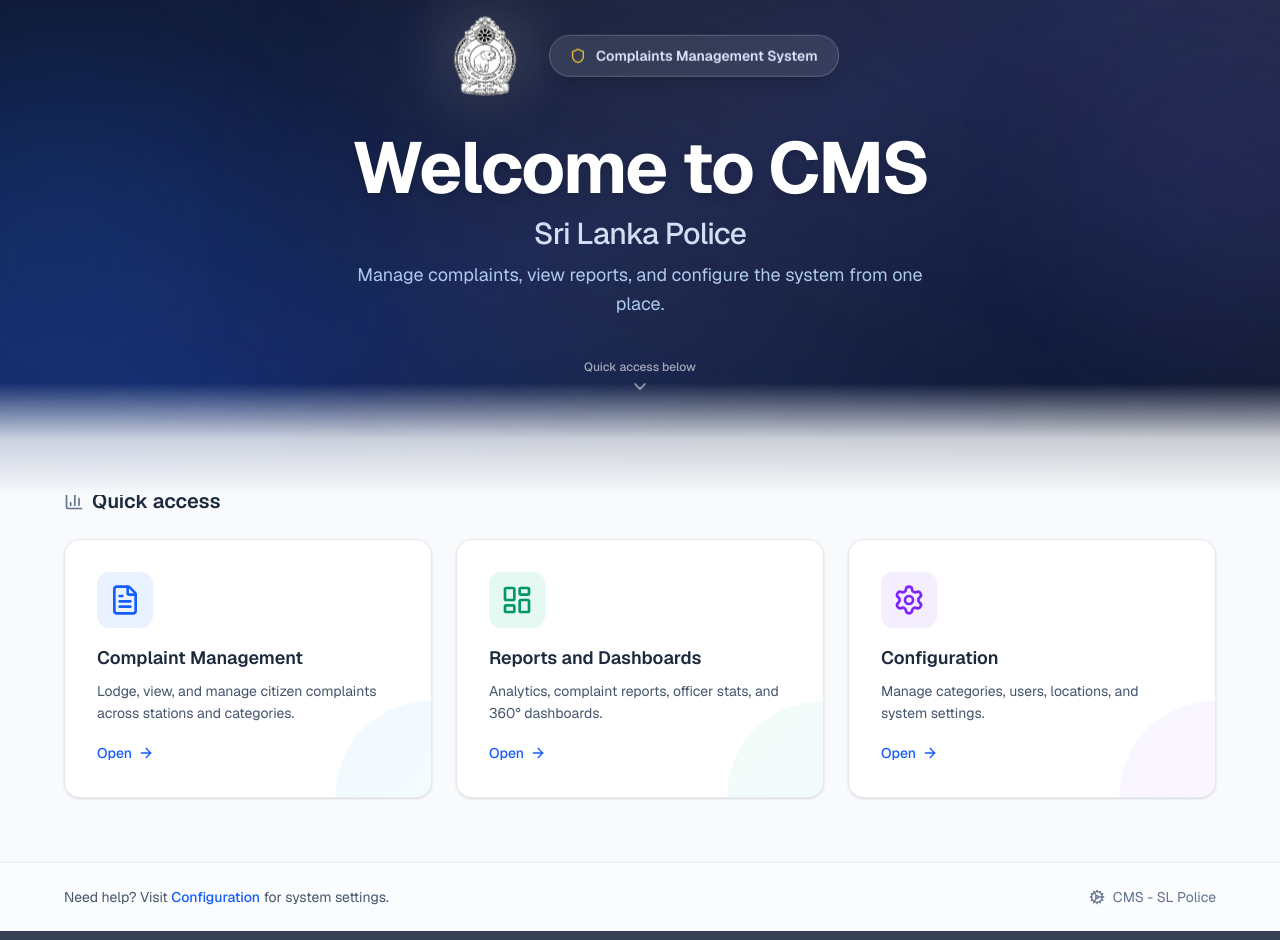
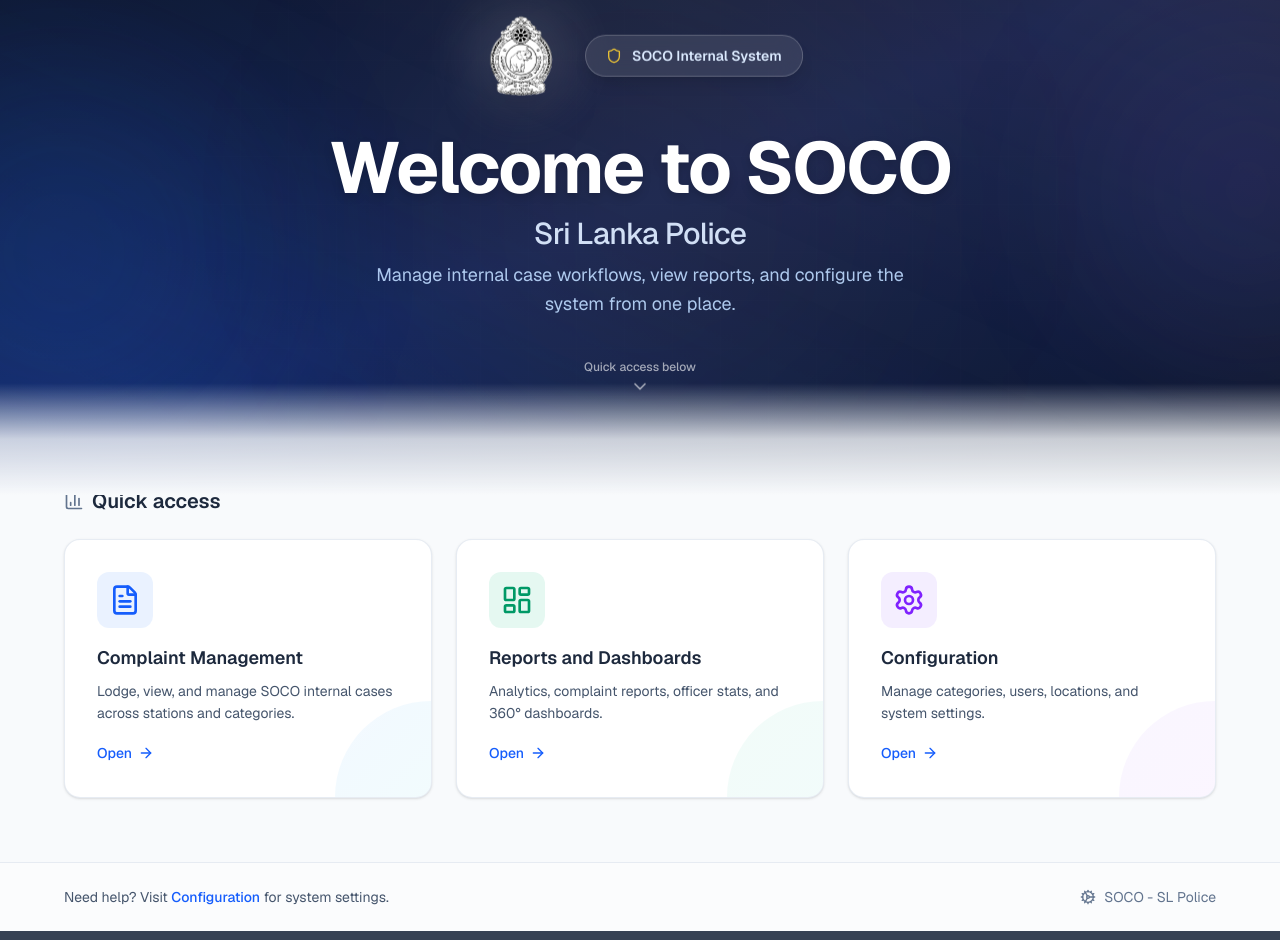
Before and after one commit to SOCO-Development/SOCO-SL-Police, a Next.js app: page /home in a window 1280 px wide. Shown: the part 140-1080 px from the top of the page. Built offline with nearby package versions, Linux system fonts and the light colour scheme; sample sign-in values are in the browser's storage.

Commit message:
Changing to SOCO

```diff
--- a/app/home/page.tsx
+++ b/app/home/page.tsx
@@ -9,7 +9,7 @@
 const sections = [
   {
     title: 'Complaint Management',
-    description: 'Lodge, view, and manage citizen complaints across stations and categories.',
+    description: 'Lodge, view, and manage SOCO internal cases across stations and categories.',
     href: '/complaints',
     icon: FileText,
     gradient: 'from-blue-500 to-cyan-500',
@@ -93,17 +93,17 @@
                   </div>
                   <div className="inline-flex items-center gap-2.5 px-5 py-2.5 rounded-full bg-white/10 text-blue-100 text-sm font-semibold backdrop-blur-md border border-white/20 shadow-lg shadow-black/10">
                     <Shield className="w-4 h-4 text-amber-300/90" />
-                    Complaints Management System
+                    SOCO Internal System
                   </div>
                 </div>
                 <h1 className="text-4xl sm:text-5xl lg:text-6xl xl:text-7xl font-bold text-white tracking-tight mb-3 drop-shadow-lg">
-                  Welcome to CMS
+                  Welcome to SOCO
                 </h1>
                 <p className="text-xl sm:text-2xl lg:text-3xl text-blue-100/95 font-medium max-w-2xl mx-auto mb-2 tracking-tight">
                   Sri Lanka Police
                 </p>
                 <p className="text-blue-200/90 text-base sm:text-lg max-w-xl mx-auto mb-10 leading-relaxed">
-                  Manage complaints, view reports, and configure the system from one place.
+                  Manage internal case workflows, view reports, and configure the system from one place.
                 </p>
                 {/* Scroll cue */}
                 <div className="flex justify-center">
@@ -180,7 +180,7 @@
                 </p>
                 <div className="flex items-center gap-2 text-slate-500 text-sm">
                   <Cog className="w-4 h-4" />
-                  CMS - SL Police
+                  SOCO - SL Police
                 </div>
               </div>
             </div>
--- a/app/login/page.tsx
+++ b/app/login/page.tsx
@@ -96,13 +96,13 @@
 
             <div className="space-y-4 w-full">
               <h1 className="text-4xl font-bold bg-gradient-to-r from-blue-600 to-purple-600 bg-clip-text text-transparent font-noto">
-                CMS - SL Police
+                SOCO - SL Police
               </h1>
 
               <div className="space-y-2 text-gray-700 w-full">
                 <p className="text-xl font-semibold font-sinhala whitespace-nowrap">ශ්‍රී ලංකා පොලිස් පැමිණිලි කළමණාකරණ පද්ධතිය</p>
                 <p className="text-xl font-semibold font-tamil whitespace-nowrap">இலங்கை போலீசார் புகார் மேலாண்மை அமைப்பு</p>
-                <p className="text-xl font-semibold text-gray-700 font-noto whitespace-nowrap">Sri Lanka Police Complaints Management System</p>
+                <p className="text-xl font-semibold text-gray-700 font-noto whitespace-nowrap">Sri Lanka Police SOCO Internal System</p>
               </div>
             </div>
 
@@ -136,7 +136,7 @@
                       />
                     </div>
                 <h1 className="text-2xl font-bold text-gray-900 font-noto mb-2">
-                  CMS - SL Police
+                  SOCO - SL Police
                 </h1>
               </div>
 
@@ -146,7 +146,7 @@
                   Welcome Back
                 </h2>
                 <p className="text-gray-600 font-noto">
-                  Sign in to access your dashboard
+                  Sign in to access the SOCO internal dashboard
                 </p>
               </div>
 
```
